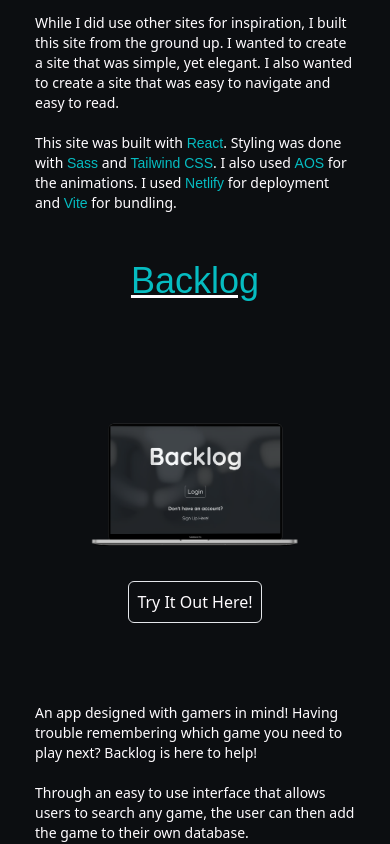
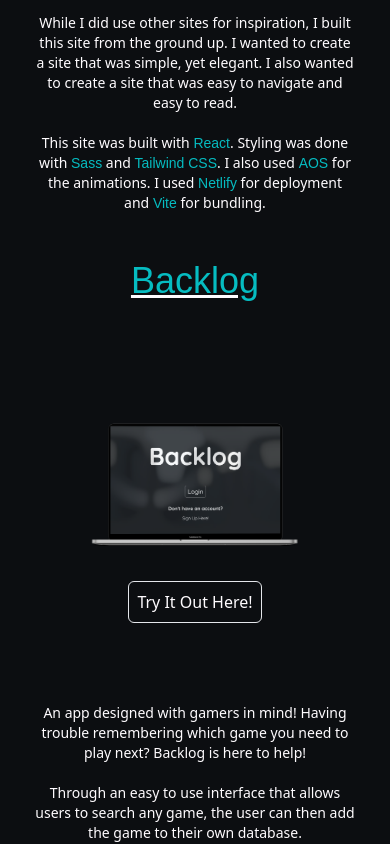
Before and after one commit to cfx78/cfx789, a React (Vite) app: page / in a window 390 px wide. Shown: the part 4360-5204 px from the top of the page. Built offline with nearby package versions, Linux system fonts and the light colour scheme; a web font is replaced by a local one.

Commit message:
Making text center on mobile

```diff
--- a/src/pages/Projects/Projects.jsx
+++ b/src/pages/Projects/Projects.jsx
@@ -25,7 +25,7 @@
                 siteTitle="This Very Site!"
                 imgFadeDirection="fade-left"
                 pFadeDirection="fade-right"
-                flexDirection="flex flex-col gap-20 md:gap-10 md:flex-row-reverse"
+                flexDirection="flex flex-col gap-20 md:gap-10 md:flex-row-reverse text-center md:text-start"
                 siteHref="https://cfx-789.netlify.app/"
                 siteImg={cfx789}
                 siteDescription={<CFX789 />}
@@ -34,7 +34,7 @@
                 siteTitle="Backlog"
                 imgFadeDirection="fade-right"
                 pFadeDirection="fade-left"
-                flexDirection="flex flex-col gap-20 md:gap-10 md:flex-row"
+                flexDirection="flex flex-col gap-20 md:gap-10 md:flex-row text-center md:text-start"
                 siteHref="https://backlog-661fc.web.app/"
                 siteImg={backlog}
                 siteDescription={<Backlog />}
@@ -44,7 +44,7 @@
                 siteTitle="Random Reviews"
                 imgFadeDirection="fade-left"
                 pFadeDirection="fade-right"
-                flexDirection="flex flex-col gap-20 md:gap-10 md:flex-row-reverse"
+                flexDirection="flex flex-col gap-20 md:gap-10 md:flex-row-reverse text-center md:text-start"
                 siteHref="https://random-reviews-blog.vercel.app/"
                 siteImg={randomReviews}
                 siteDescription={<RandomReviews />}
```
